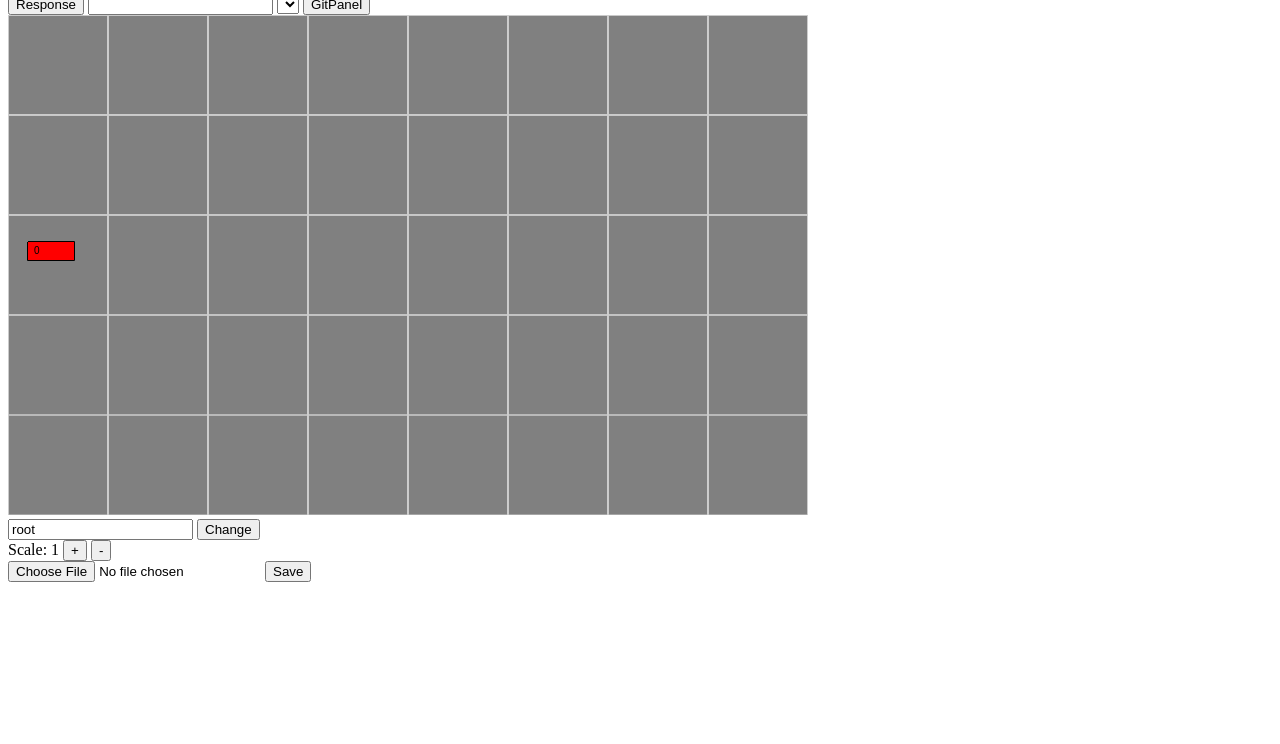
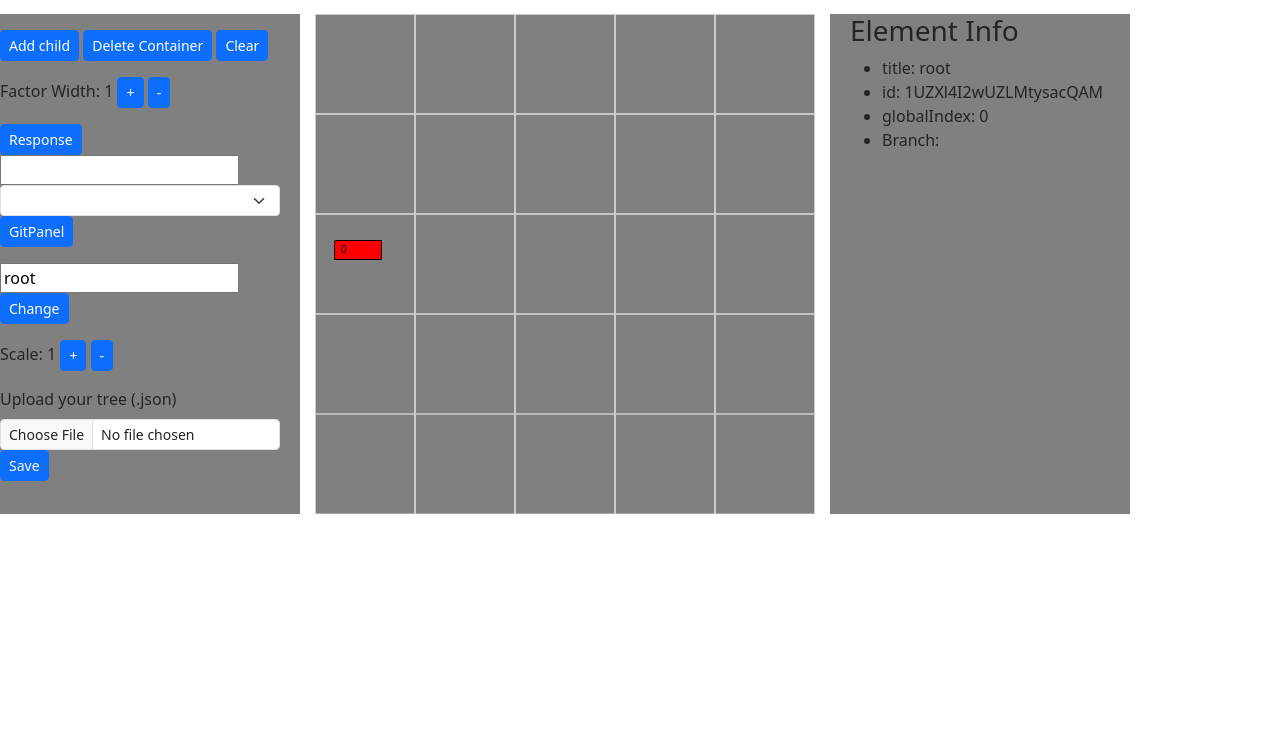
Before and after one commit to agazipov/tree_generator, a website: page index.html in a window 1280 px wide. Shown: the part 56-800 px from the top of the page. Drawn offline with nearby package versions, Linux system fonts and the light colour scheme.

Commit message:
branch switch

```diff
--- a/index.html
+++ b/index.html
@@ -5,43 +5,69 @@
     <meta charset="UTF-8">
     <meta http-equiv="X-UA-Compatible" content="IE=edge">
     <meta name="viewport" content="width=device-width, initial-scale=1.0">
+    <link rel="stylesheet" href="style.css" type="text/css" />
     <title>Canvas</title>
+    <link href="https://cdn.jsdelivr.net/npm/bootstrap@5.3.1/dist/css/bootstrap.min.css" rel="stylesheet"
+        integrity="sha384-4bw+/aepP/YC94hEpVNVgiZdgIC5+VKNBQNGCHeKRQN+PtmoHDEXuppvnDJzQIu9" crossorigin="anonymous">
 </head>
 
 <body>
-    <div>
-        <button id="addChild">Add child</button>
-        <button id="delContainer">Delete Container</button>
-        <button id="clear">Clear</button>
+    <div class="wrap">
+        <header class="header">
+            <h2>TreeGenerator</h2>
+        </header>
+
+        <main class="main">
+            <div class="controlPanel">
+                <div class="mb-3 mt-3">
+                    <button id="addChild" type="button" class="btn btn-primary btn-sm">Add child</button>
+                    <button id="delContainer" type="button" class="btn btn-primary btn-sm">Delete Container</button>
+                    <button id="clear" type="button" class="btn btn-primary btn-sm">Clear</button>
                 </div>
-    <div>
+                <div class="widthContainer mb-3">
                     <span>Factor Width: <span id="spanWidth">1</span></span>
-        <button id="increaseWidth">+</button>
-        <button id="decreaseWidth">-</button>
+                    <button id="increaseWidth" class="btn btn-primary btn-sm">+</button>
+                    <button id="decreaseWidth" class="btn btn-primary btn-sm">-</button>
                 </div>
-    <div>
-        <button id="gitReq">Response</button>
+                <div class="gitContainer mb-3">
+                    <button id="gitReq" class="btn btn-primary btn-sm">Response</button>
                     <input type="text" id="urlImput" autocomplete="off">
-        <select name="urlSelector" id="urlSelector">
+                    <select name="urlSelector" id="urlSelector" class="form-select form-select-sm" aria-label="Small select example">
                     </select>
-        <button id="gitPanel">GitPanel</button>
+                    <button id="gitPanel" class="btn btn-primary btn-sm">GitPanel</button>
                 </div>
-    <div>
-        <canvas id="myCanvas" width="800" height="500" style="background-color: grey;"></canvas>
+                <div class="changeContainer mb-3">
+                    <input type="text" id="changeInput" autocomplete="off">
+                    <button id="changeButton" class="btn btn-primary btn-sm">Change</button>
                 </div>
-    <div>
-        <input type="text" id="changeInput" autocomplete="off">
-        <button id="changeButton">Change</button>
+                <div class="scaleCpntainer  mb-3">
+                    <span>Scale: <span id="spanScale">1</span></span>
+                    <button id="increaseScale" class="btn btn-primary btn-sm">+</button>
+                    <button id="decreaseScale" class="btn btn-primary btn-sm">-</button>
                 </div>
-    <div>
-        <span>Scale: <span id="spanScale">1</span></span>
-        <button id="increaseScale">+</button>
-        <button id="decreaseScale">-</button>
+                <div class="saveFileContainer">
+                    <label for="file" class="form-label">Upload your tree (.json)</label>
+                    <input type="file" id="file" class="form-control form-control-sm">
+                    <button id="saveButton" class="btn btn-primary btn-sm">Save</button>
                 </div>
-    <div>
-        <input type="file" id="file">
-        <button id="saveButton">Save</button>
             </div>
+
+            <canvas id="myCanvas" width="500" height="500" style="background-color: grey;" ></canvas>
+
+            <div class="infoPanel">
+                <h3>Element Info</h3>
+                <ul class="elementInfo_text"></ul>
+            </div>
+        </main>
+
+        <!-- <footer class="footer">
+            <p>test</p>
+        </footer> -->
+    </div>
+
+    <script src="https://cdn.jsdelivr.net/npm/bootstrap@5.3.1/dist/js/bootstrap.bundle.min.js"
+        integrity="sha384-HwwvtgBNo3bZJJLYd8oVXjrBZt8cqVSpeBNS5n7C8IVInixGAoxmnlMuBnhbgrkm"
+        crossorigin="anonymous"></script>
     <script type="module" src="/script.js"></script>
     <script type="module" src="/fileSaver.js"></script>
 </body>
--- a/script.js
+++ b/script.js
@@ -27,6 +27,7 @@ const gitPanel = document.getElementById("gitPanel");
 const canvas = document.getElementById("myCanvas");
 const ctx = canvas.getContext("2d");
 const rect = canvas.getBoundingClientRect();
+const elementInfo = document.getElementsByClassName("elementInfo_text");
 
 class Container {
     constructor(width, height, y, x, level, id, isActiv, parentId, title) {
@@ -38,6 +39,7 @@ class Container {
         this.startX = x;
         this.startY = y;
         this.id = id;
+        this.isBranch = false;
         this.isDrag = false;
         this.isActiv = isActiv;
         this.isOpen = false;
@@ -314,12 +316,49 @@ decreaseWidth.addEventListener("click", () => {
 });
 
 // активная кнопка
+// поиск ветки
+function serchBranch(container) {
+    if (!container) {
+        containers.forEach((container) => container.isBranch = false);
+    } else {
+        let parentContainer = serchParam(container.parentId, containers, 'id');
+        if (!parentContainer) {
+            return;
+        };
+        parentContainer.isBranch = true;
+        serchBranch(parentContainer);
+    };
+};
+// вывод инфы об активном контенере
+function handleActivContainer(object) {
+    if (object === null) {
+        activContainer = object;
+        elementInfo[0].innerHTML = '';
+        return;
+    };
+    activContainer = object;
+    const nameArray = ['title', 'id', 'globalIndex', 'branch'] // ** фиксировать изменения из change
+    for (let index = 0; index < nameArray.length; index++) {
+        if (nameArray[index] === 'branch') {
+            const branchName = containers.filter((el) => el.isBranch === true).map(el => el.id).join(', \n');
+            const property = document.createElement('li');
+            property.textContent = `Branch: \n ${branchName}`;
+            elementInfo[0].insertAdjacentElement('beforeend', property);
+        } else {
+            const property = document.createElement('li');
+            property.textContent = `${nameArray[index]}: ` + activContainer[nameArray[index]];
+            elementInfo[0].insertAdjacentElement('beforeend', property);
+        };
+    };
+};
+handleActivContainer(root);
 canvas.addEventListener("click", (event) => {
     const clickX = event.clientX - rect.left - offsetX;
     const clickY = event.clientY - rect.top - offsetY;
 
     // Проверяем объекты на пересечение с кликом
-    activContainer = null;
+    handleActivContainer(null);
+    serchBranch(null); // ** не выполнять при повторных кликах
     containers.forEach((object) => {
         if (
             clickX >= object.x &&
@@ -329,15 +368,12 @@ canvas.addEventListener("click", (event) => {
         ) {
             // Обработка клика на объекте
             object.isActiv ? // при повторном клике
-                (object.isActiv = false, changeInput.value = "", activContainer = null)
+                (object.isActiv = false, changeInput.value = "")
                 :
-                (object.isActiv = true, changeInput.value = object.title, activContainer = object);
-
-            serchParam(object.id, containers, 'id').isActiv = true;
+                (object.isActiv = true, changeInput.value = object.title, serchBranch(object), handleActivContainer(object));
             console.log(`activContainer`, object);
         } else {
             object.isActiv = false;
-            serchParam(object.id, containers, 'id').isActiv = false;
         };
         // кlик по плашке инфо
         // if (
@@ -365,7 +401,7 @@ let savePositionX, savePositionY;
 canvas.addEventListener('mousedown', (event) => {
     const clickX = event.clientX - rect.left;
     const clickY = event.clientY - rect.top;
-    if (event.button === 3) { // Проверяем нажатие правой кнопки мыши
+    if (event.button === 0) { // Проверяем нажатие правой кнопки мыши
         isDragging = true;
         startDragX = event.clientX;
         startDragY = event.clientY;
@@ -404,7 +440,7 @@ canvas.addEventListener('mousemove', (event) => {
     };
 });
 canvas.addEventListener('mouseup', (event) => {
-    if (event.button === 3) { // Проверяем отпускание правой кнопки мыши
+    if (event.button === 0) { // Проверяем отпускание правой кнопки мыши
         isDragging = false;
     };
 
@@ -517,7 +553,7 @@ function draw(x, y) {
                 ctx.beginPath();
                 ctx.moveTo(container.x + 23, container.y + 9);
                 ctx.lineTo(findContainer.x + 23, findContainer.y + 9);
-                ctx.strokeStyle = 'black';
+                (findContainer.isBranch || findContainer.isActiv) ? ctx.strokeStyle = 'green' : ctx.strokeStyle = 'black';
                 ctx.lineWidth = 2;
                 ctx.stroke();
                 ctx.closePath();
@@ -552,7 +588,7 @@ function draw(x, y) {
 };
 
 // контейнер
-function roundedRect({ x, y, isActiv, title, isOpen, child, globalIndex }, width, height) {
+function roundedRect({ x, y, isActiv, isBranch, isOpen, child, globalIndex }, width, height) {
 
     ctx.beginPath(); // Начните новый путь
     ctx.strokeStyle = 'black';
@@ -570,6 +606,8 @@ function roundedRect({ x, y, isActiv, title, isOpen, child, globalIndex }, width
     // Заполните прямоугольник с заданным цветом
     if (isActiv) {
         ctx.fillStyle = "red";
+    } else if (isBranch) {
+        ctx.fillStyle = "green";
     } else {
         ctx.fillStyle = 'white';
     };
--- /dev/null
+++ b/style.css
@@ -0,0 +1,32 @@
+.wrap {
+    height: 100vh;
+    max-height: 100vh;
+}
+.header {
+    height: 50px;
+    width: 100%;
+    background-color: grey;
+    margin-bottom: 20px;
+}
+.main {
+    display: flex;
+    gap: 15px;
+    width: 100%;
+}
+.footer {
+    width: 100%;
+    background-color: grey;
+    margin-top: 20px;
+}
+.controlPanel {
+    width: 300px;
+    height: 500px;
+    background-color: grey;
+    padding-right: 20px;
+}
+.infoPanel {
+    width: 300px;
+    height: 500px;
+    background-color: grey;
+    padding-left: 20px;
+}
```
Lines whose indentation alone changed are shown as unchanged.
